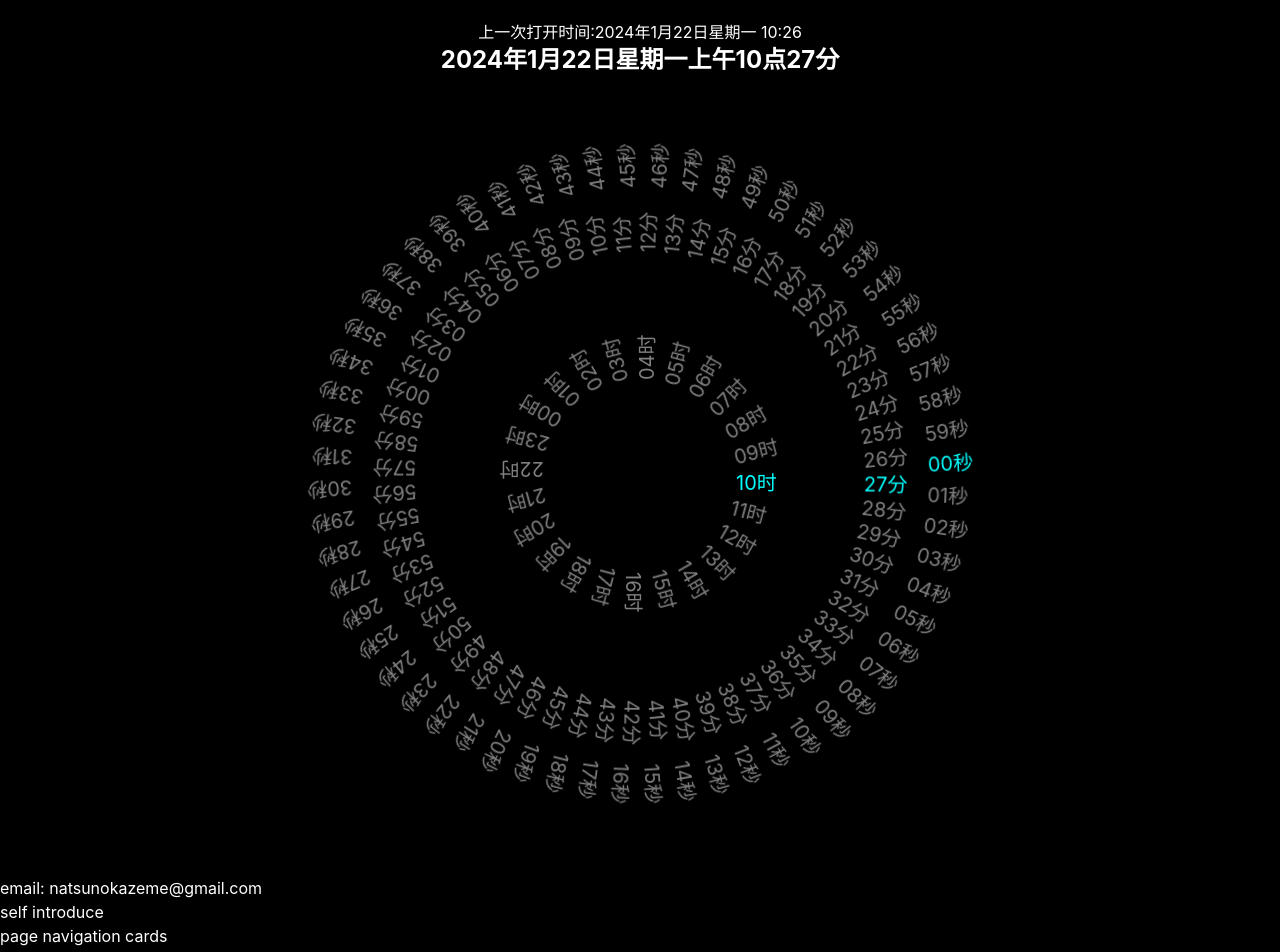
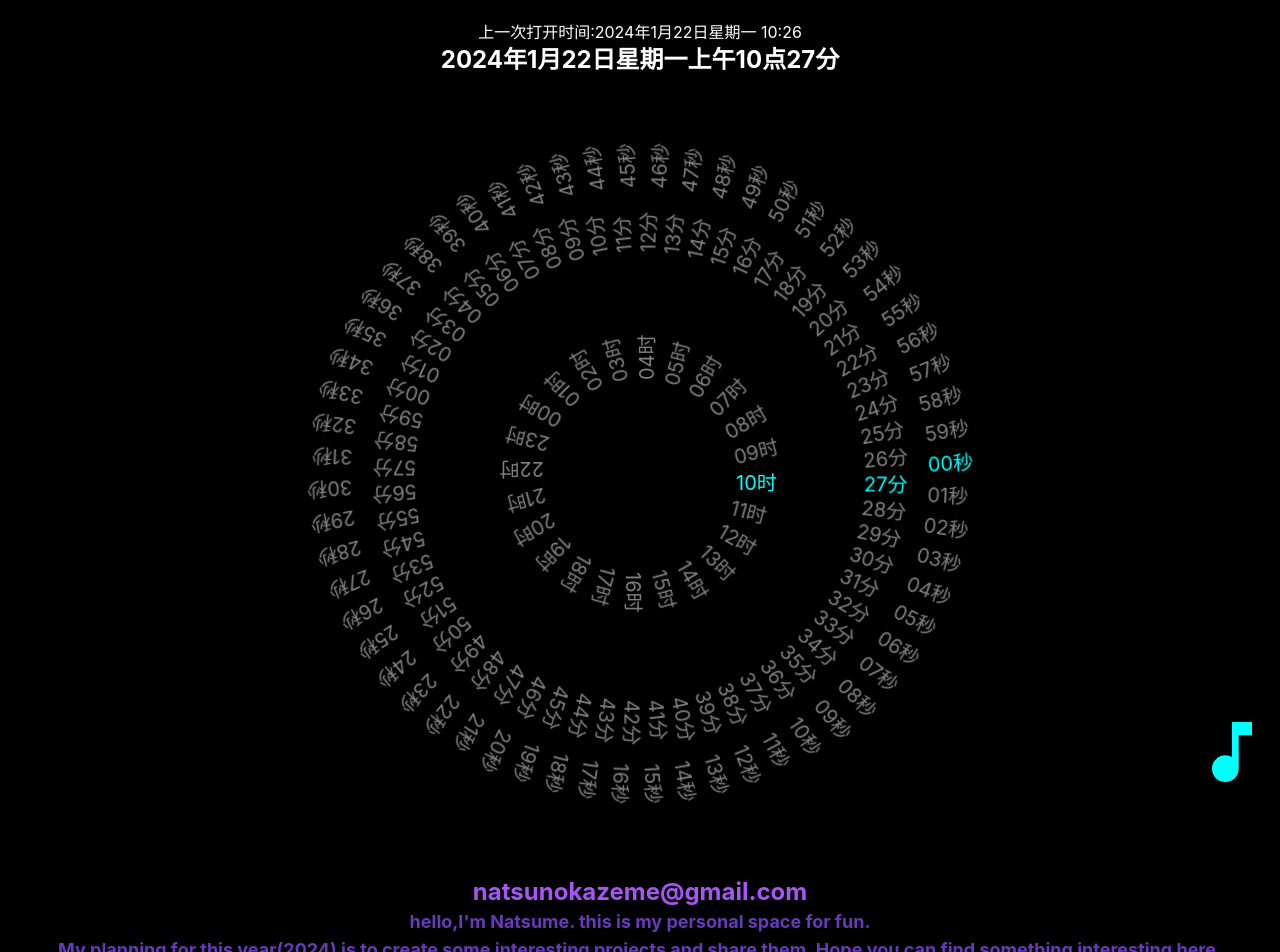
Before and after one commit to Natsunokazeme/personal-website-with-webpack, a React app: page / in a window 1280 px wide. Shown: the top 952 px of the page. Built offline with nearby package versions, Linux system fonts and the light colour scheme.

Commit message:
feat(): add bg music(2.28)

```diff
--- a/src/pages/MainPage/MainPage.scss
+++ b/src/pages/MainPage/MainPage.scss
@@ -1,3 +1,14 @@
 .main-body {
   @apply w-full min-h-screen pb-5;
+  .self-info {
+    color: var(--theme-color);
+    @apply font-bold text-lg text-center;
+    .email {
+      @apply text-2xl text-purple-500;
+    }
+  }
+  .bg-music {
+    @apply fixed bottom-0 right-0 hover:bottom-2 transition-all;
+    color: var(--secondary-theme-color);
+  }
 }
--- a/src/pages/MainPage/MainPage.tsx
+++ b/src/pages/MainPage/MainPage.tsx
@@ -1,16 +1,51 @@
 import "./MainPage.scss"
 import React from "react"
 import Clock from "../../components/Clock/Clock"
+import MusicNoteIcon from "@mui/icons-material/MusicNote"
+import MusicOffIcon from "@mui/icons-material/MusicOff"
+import {IconButton, Tooltip} from "@mui/material"
 
 const MainPage = (props: any) => {
+  const [musicOn, setMusicOn] = React.useState(true)
   return (
     <div className='main-body'>
       <Clock></Clock>
-      <div>email: natsunokazeme@gmail.com</div>
-      <div>self introduce </div>
+      <div className='self-info'>
+        <div className='email'>natsunokazeme@gmail.com</div>
+        <div>hello,I'm Natsume. this is my personal space for fun.</div>
+        <div>
+          My planning for this year(2024) is to create some interesting projects
+          and share them, Hope you can find something interesting here.
+        </div>
+      </div>
       <div>page navigation cards</div>
       <div>recommend websites</div>
       <div>self learning notes</div>
+      <Tooltip
+        placement='left-start'
+        title='One of my favorite songs is cannon, here is a version of it. Hope you
+        enjoy it.'
+        className='bg-music'
+      >
+        <IconButton
+          onClick={() => {
+            setMusicOn(!musicOn)
+          }}
+        >
+          {musicOn ? (
+            <MusicNoteIcon sx={{fontSize: 80}} />
+          ) : (
+            <MusicOffIcon sx={{fontSize: 80}} />
+          )}
+        </IconButton>
+      </Tooltip>
+      <audio
+        src='https://music.163.com/song/media/outer/url?id=1491384650.mp3'
+        autoPlay
+        loop
+        hidden
+        muted={!musicOn}
+      ></audio>
     </div>
   )
 }
```
